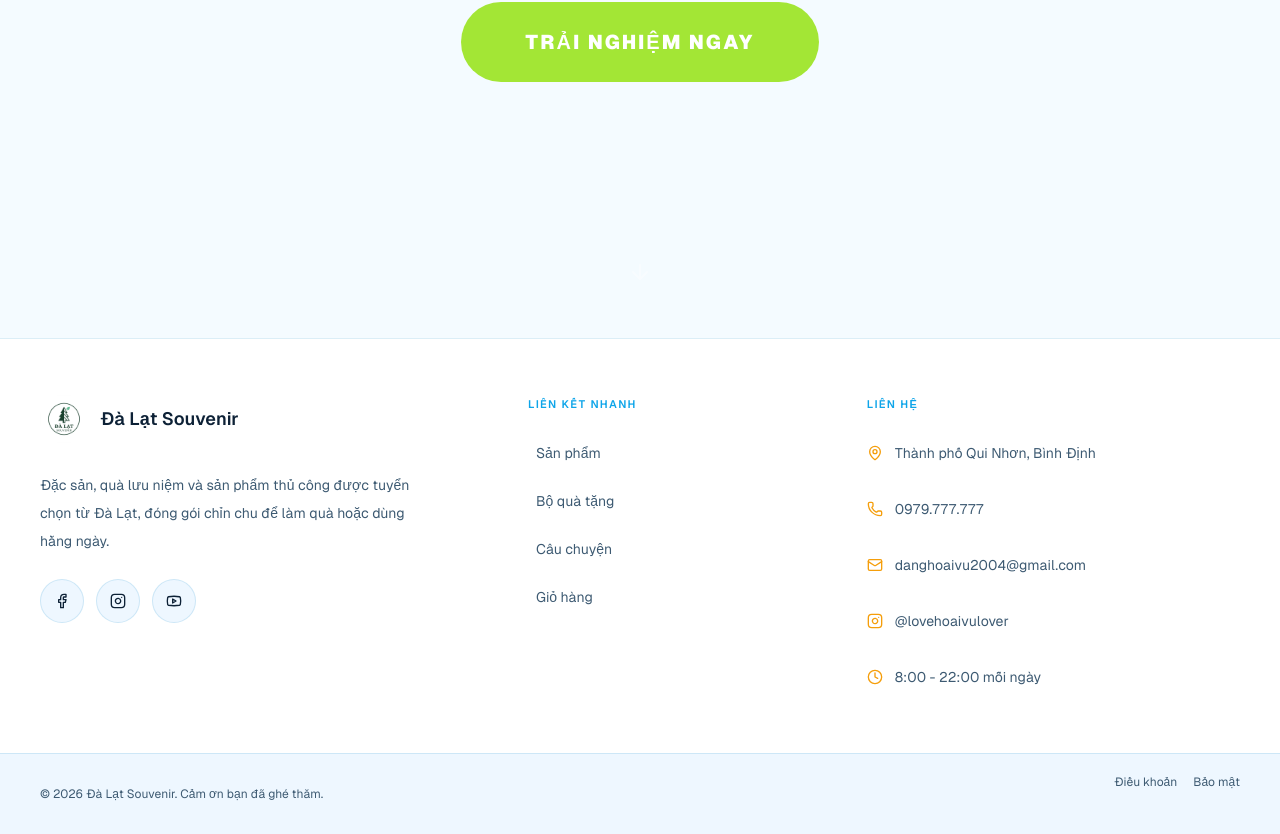
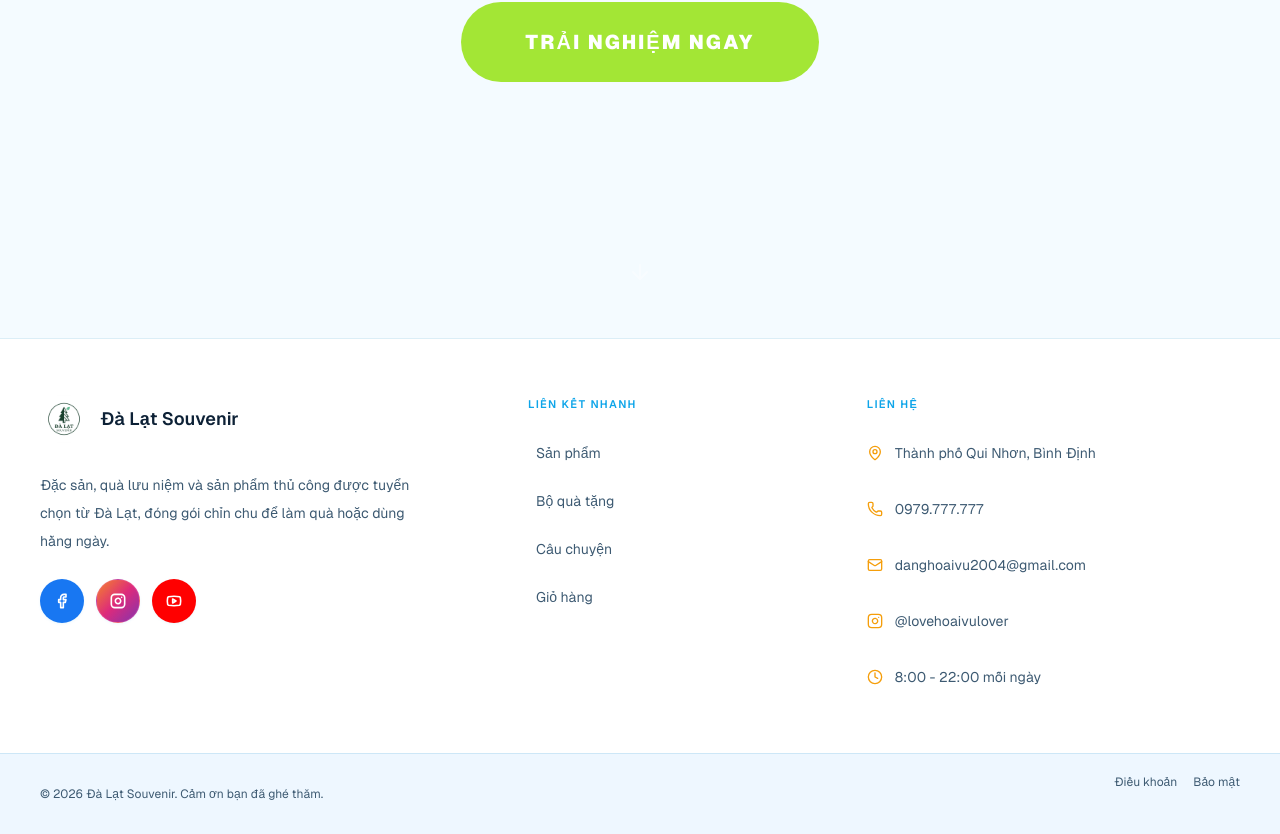
Before and after one commit to DangHoaiVu/dalat-souvenir, a Next.js app: page /story in a window 1280 px wide. Shown: the part 5783-6617 px from the top of the page. Built offline with nearby package versions, Linux system fonts and the light colour scheme; no server answers.

Commit message:
Apply branded social icon colors

```diff
--- a/components/shop/Footer.tsx
+++ b/components/shop/Footer.tsx
@@ -10,9 +10,14 @@ const quickLinks = [
 ];
 
 const socialLinks = [
-  { label: "Facebook", href: "#", icon: Facebook },
-  { label: "Instagram", href: "https://www.instagram.com/lovehoaivulover/", icon: Instagram },
-  { label: "Youtube", href: "#", icon: Youtube },
+  { label: "Facebook", href: "#", icon: Facebook, className: "border-[#1877F2]/30 bg-[#1877F2] text-white hover:bg-[#166FE5]" },
+  {
+    label: "Instagram",
+    href: "https://www.instagram.com/lovehoaivulover/",
+    icon: Instagram,
+    className: "border-pink-400/30 bg-gradient-to-br from-[#F58529] via-[#DD2A7B] to-[#8134AF] text-white hover:brightness-110",
+  },
+  { label: "Youtube", href: "#", icon: Youtube, className: "border-[#FF0000]/30 bg-[#FF0000] text-white hover:bg-[#E60000]" },
 ];
 
 export default function Footer() {
@@ -28,16 +33,16 @@ export default function Footer() {
             Đặc sản, quà lưu niệm và sản phẩm thủ công được tuyển chọn từ Đà Lạt, đóng gói chỉn chu để làm quà hoặc dùng hằng ngày.
           </p>
           <div className="mt-6 flex items-center gap-3">
-            {socialLinks.map(({ label, href, icon: Icon }) => (
+            {socialLinks.map(({ label, href, icon: Icon, className }) => (
               <Link
                 key={label}
                 href={href}
                 target={href.startsWith("http") ? "_blank" : undefined}
                 rel={href.startsWith("http") ? "noopener noreferrer" : undefined}
-                className="inline-flex size-11 items-center justify-center rounded-full border border-[var(--color-border)] bg-[var(--color-surface-muted)] text-[var(--color-text-primary)] transition duration-150 ease-in-out hover:-translate-y-px hover:bg-[var(--color-accent-light)]"
+                className={`inline-flex size-11 items-center justify-center rounded-full border shadow-sm transition duration-150 ease-in-out hover:-translate-y-px hover:shadow-md ${className}`}
                 aria-label={label}
               >
-                <Icon className="size-4" aria-hidden="true" />
+                <Icon className="size-4" strokeWidth={2.4} aria-hidden="true" />
               </Link>
             ))}
           </div>
```
